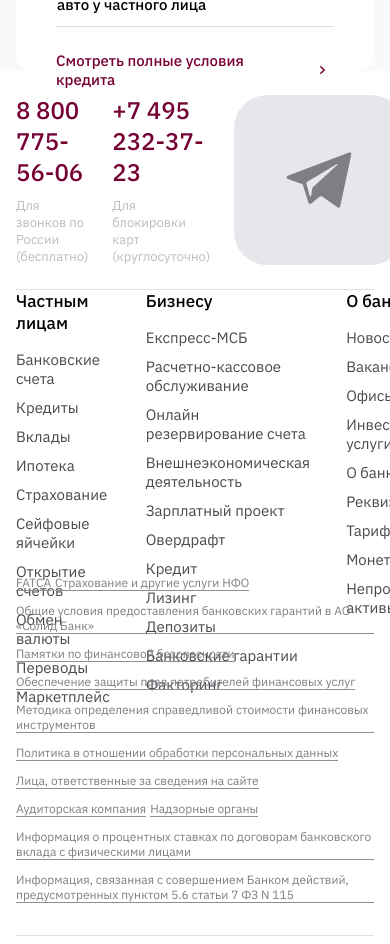
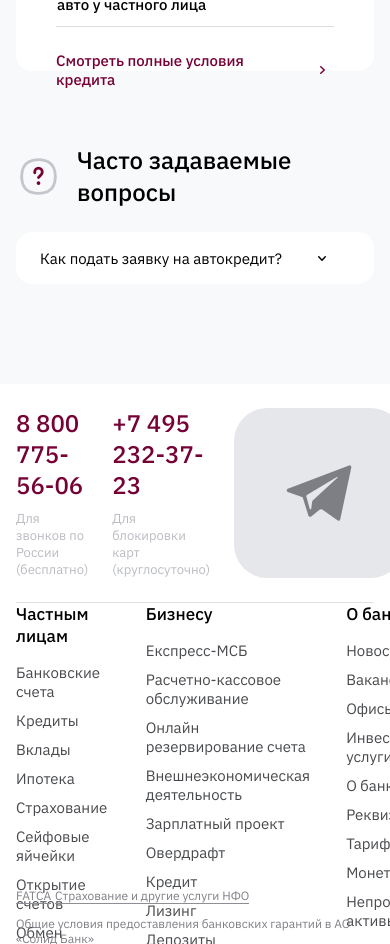
Before and after one commit to Nyanchuk/react-test-rasa, a React (Create React App) app: page / in a window 390 px wide. Shown: the part 5474-6418 px from the top of the page. Built offline with nearby package versions, Linux system fonts and the light colour scheme.

Commit message:
табл сделано

```diff
--- a/src/App.js
+++ b/src/App.js
@@ -95,7 +95,7 @@ function App() {
               <img src={MainImages.chevronFive} alt="next" />
             </div>
           </div>
-          {/* <div className={styles.main__contein_questions}>
+          <div className={styles.main__contein_questions}>
             <div className={styles.main__contein_block}>
               <img
                 style={{ width: "45px" }}
@@ -108,7 +108,7 @@ function App() {
               <div>Как подать заявку на автокредит?</div>
               <img src={MainImages.chevron_six} />
             </div>
-          </div> */}
+          </div>
         </div>
       </section>
       <Footer />
--- a/src/app.module.css
+++ b/src/app.module.css
@@ -275,5 +275,25 @@ td:last-child {
     margin-left: 16px;
     margin-right: 16px;
   }
+  .main__contein_questions {
+    box-sizing: border-box;
+    padding-left: 16px;
+    padding-right: 16px;
+    margin-top: 73px;
+    height: auto;
+    flex-direction: column;
+    gap: 24px;
+  }
+  .main__contein_block {
+    display: flex;
+    align-items: center;
+  }
+  .questions {
+    width: auto;
+    height: auto;
+  }
+  .questions__block {
+    width: 100%;
+  }
 
 }
```
